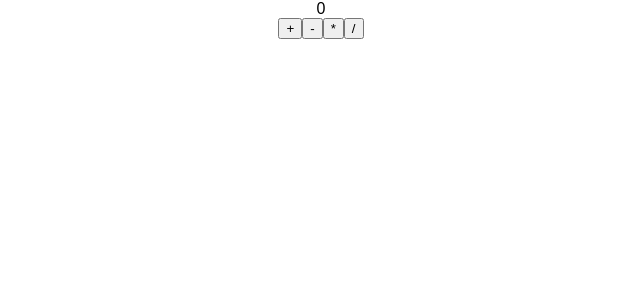
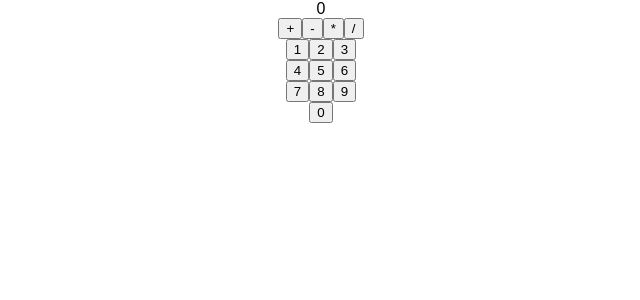
Before and after one commit to blseich/calculator-react-app, a React (Create React App) app: page / in a window 1280 px wide. Shown: the top 300 px of the page, without its empty margins (319-959 px from the left). Built offline with nearby package versions, Linux system fonts and the light colour scheme.

Commit message:
Created Numbers component

```diff
--- a/src/components/InteractiveArea.js
+++ b/src/components/InteractiveArea.js
@@ -1,11 +1,13 @@
 import React, { Component } from 'react'
 import Operators from './Operators'
+import Numbers from './Numbers'
 
 class InteractiveArea extends Component {
     render(){
         return (
             <div className="interactiveArea">
                 <Operators />
+                <Numbers />
             </div>
         )
     }
--- /dev/null
+++ b/src/components/Numbers.js
@@ -0,0 +1,31 @@
+import React, { Component } from 'react'
+import Button from './Button'
+
+class Numbers extends Component {
+    render() {
+        return (
+            <div className="Numbers">
+                <div>
+                    <Button value="1"/>
+                    <Button value="2"/>
+                    <Button value="3"/>
+                </div>
+                <div>
+                    <Button value="4"/>
+                    <Button value="5"/>
+                    <Button value="6"/>
+                </div>
+                <div>
+                    <Button value="7"/>
+                    <Button value="8"/>
+                    <Button value="9"/>
+                </div>
+                <div>
+                    <Button value="0"/>
+                </div>
+            </div>
+        )
+    }
+}
+
+export default Numbers
```
Also changed, not shown: test/Button-spec.js (+4 -4 lines), test/InteractiveArea-spec.js (+5 -0 lines), test/Numbers-spec.js (added, +25 -0 lines).
